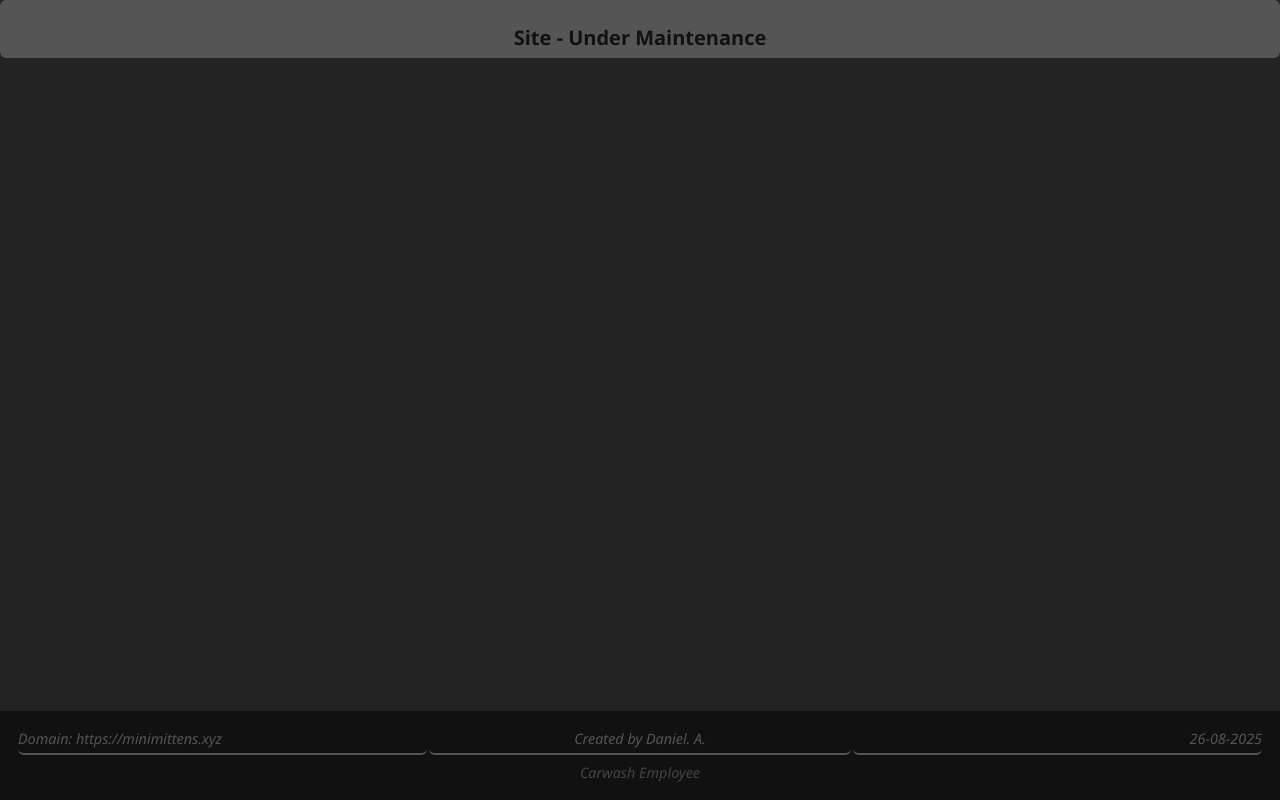
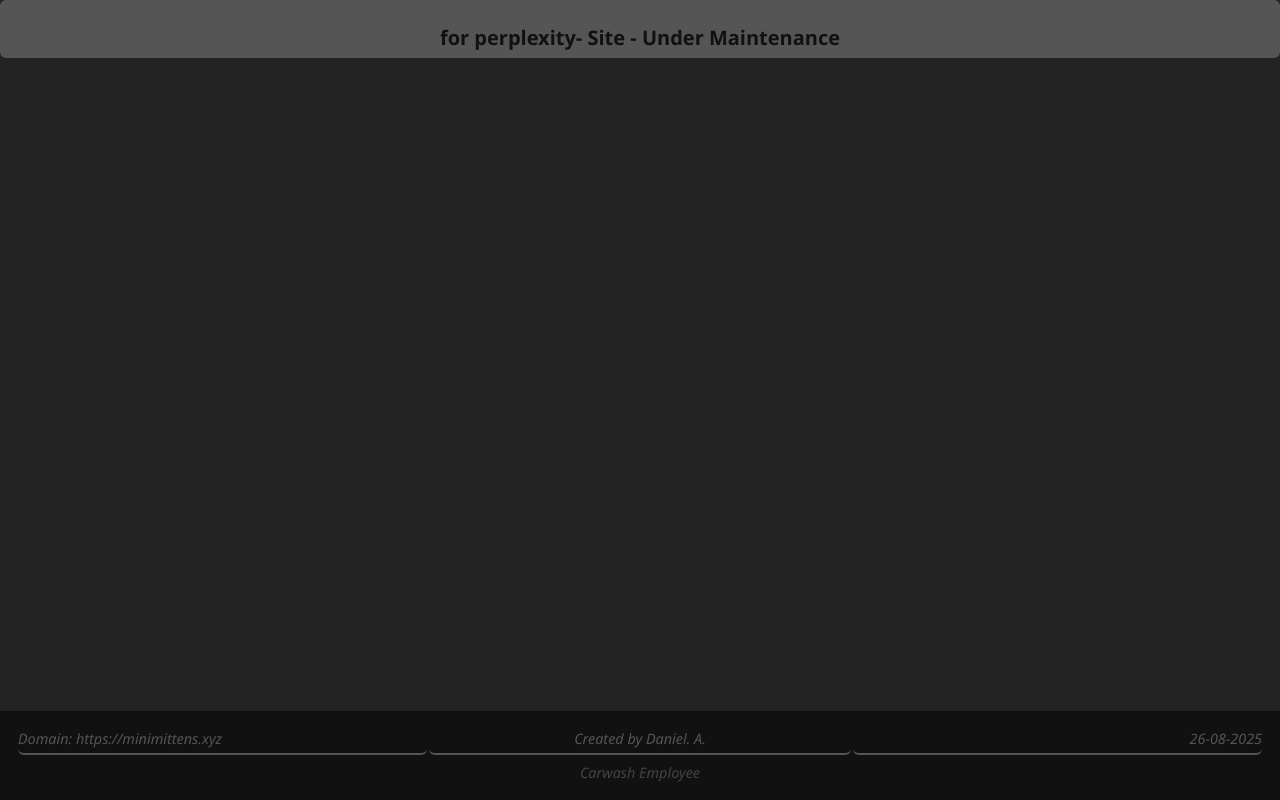
Before and after one commit to 3-blade-games/minimittens.xyz, a plain HTML site: page index.html in a window 1280 px wide. Drawn offline with Linux system fonts and the light colour scheme.

Commit message:
Update index.html

```diff
--- a/index.html
+++ b/index.html
@@ -74,7 +74,7 @@
 </head>
 <body>
   <header>
-    Site - Under Maintenance
+    for perplexity- Site - Under Maintenance
   </header>
 
   <main>
```
